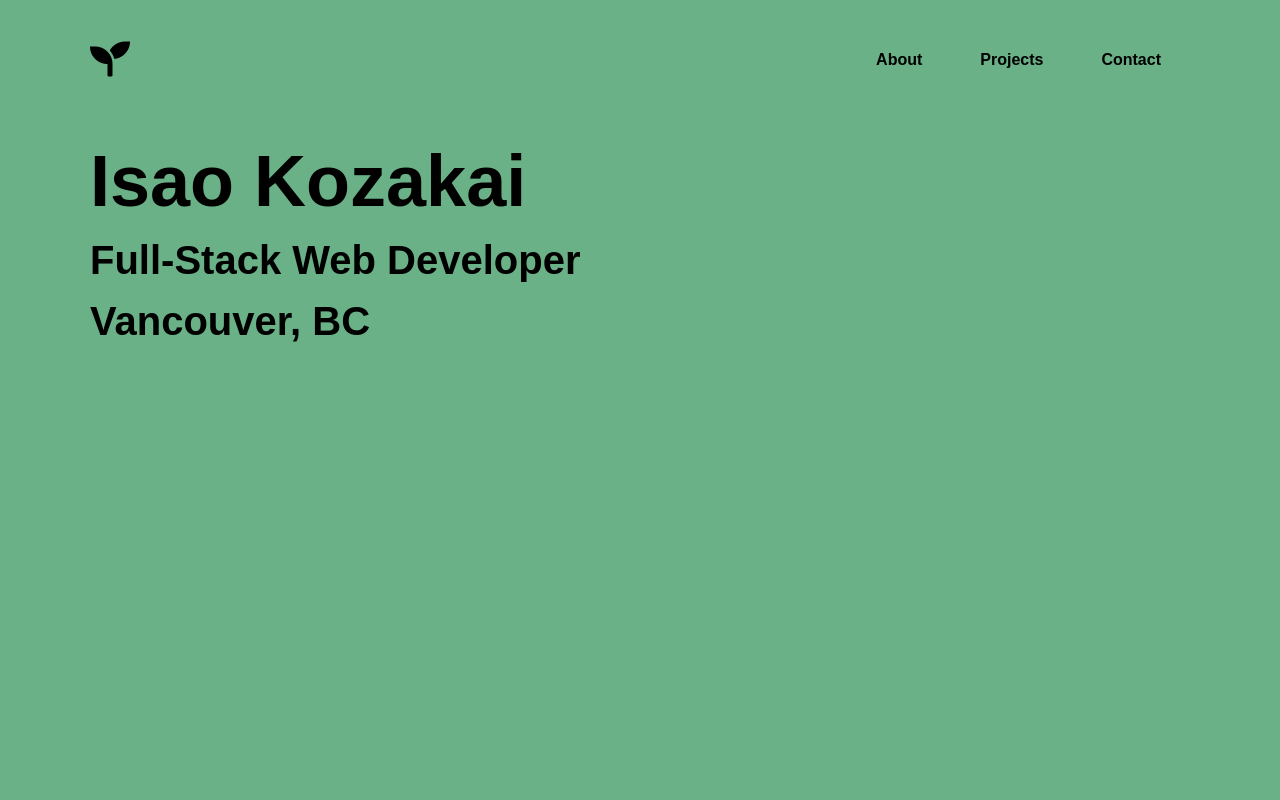
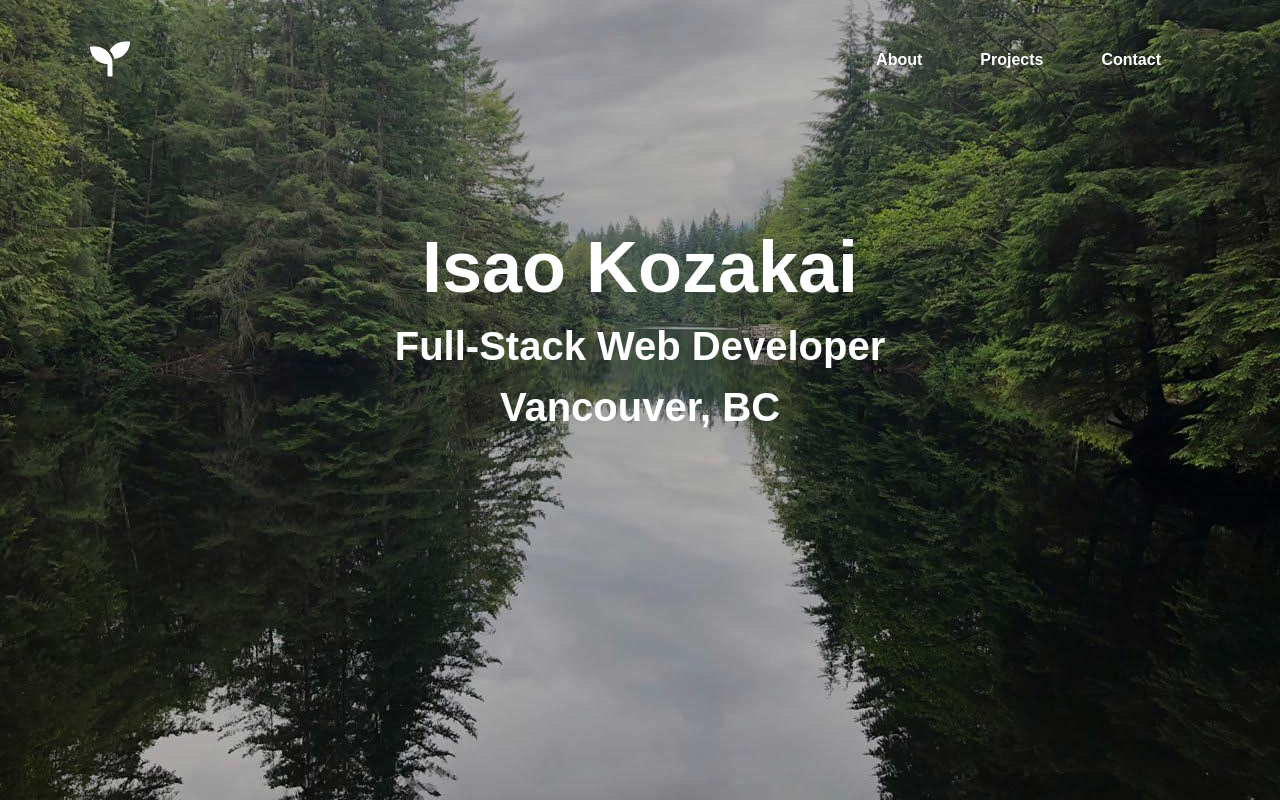
Before and after one commit to isaokozakai/my-portfolio-site_v1, a React (Create React App) app: page / in a window 1280 px wide. Shown: the top 800 px of the page. Built offline with nearby package versions, Linux system fonts and the light colour scheme.

Commit message:
Change the background for the landing page

```diff
--- a/src/components/Header.js
+++ b/src/components/Header.js
@@ -6,8 +6,10 @@ const Header = () => {
       const header = document.getElementById("header");
       if (document.body.scrollTop > 100 || document.documentElement.scrollTop > 100) {
         header.style.height = "10vh";
+        header.style.backgroundColor = "#666";
       } else {
         header.style.height = "15vh";
+        header.style.backgroundColor = "transparent";
       }
     };
   }, []);
--- a/src/styles/_base.scss
+++ b/src/styles/_base.scss
@@ -20,14 +20,13 @@ a {
 }
 
 #header {
+  background-color: transparent;
   position: fixed;
   top: 0;
   height: 15vh;
   min-height: 10vh;
   width: 100%;
-  color: black;
-  background-color: #6ab187;
-  z-index: 1;
+  z-index: 2;
   transition: 0.5s;
 
   .container {
@@ -39,9 +38,9 @@ a {
   }
 
   .logo {
+    color: white;
     font-size: 40px;
     margin: auto 0;
-    color: black;
     transition-duration: 0.2s;
     cursor: pointer;
   }
@@ -59,7 +58,7 @@ a {
     }
 
     a {
-      color: black;
+      color: white;
       font-weight: bold;
       display: inline-block;
       transition-duration: 0.2s;
@@ -85,20 +84,36 @@ main {
   margin: 0 auto;
 }
 
+#landing::after {
+  content: '';
+  background-color: rgba(0,0,0,.3);
+  position: absolute;
+  left: 0;
+  right: 0;
+  top: 0;
+  bottom: 0;
+}
+
 #landing {
-  color: black;
-  background-color: #6ab187;
+  color: white;
+  background: url(./images/background.png) center;
+  background-size: cover;
   min-height: 100vh;
+  position: relative;
 }
 
 .landing-title {
-  margin: 60px auto;
-  text-align: left;
+  display: inline-block;
+  margin: 170px auto;
+  padding: 0 20px;
+  text-align: center;
   font-weight: bold;
+  border-radius: 5px;
+  position: relative;
+  z-index: 1;
 
   h1 {
     margin: 1rem 0;
-    width: 50%;
     font-size: 4.5rem;
     @media (max-width: 576px) {
       font-size: 3rem;
--- a/src/styles/_pc.scss
+++ b/src/styles/_pc.scss
@@ -17,10 +17,6 @@
   }
 
   #header {
-    width: 100%;
-    color: black;
-    background-color: #6ab187;
-
     a {
       text-decoration: none;
     }
@@ -34,7 +30,6 @@
 
     .logo {
       font-size: 40px;
-      color: black;
       transition-duration: 0.2s;
       cursor: pointer;
     }
@@ -50,7 +45,6 @@
       }
 
       a {
-        color: black;
         font-weight: bold;
         display: inline-block;
         padding: 0 1.5rem;
@@ -78,20 +72,15 @@
   }
 
   #landing {
-    color: black;
-    background-color: #6ab187;
   }
 
   .landing-title {
-    margin: 100px auto;
-    text-align: left;
     font-weight: bold;
 
     h1 {
       margin: 1rem 0;
-      width: 50%;
       font-size: 4.5rem;
-      @media screen and (max-width: 576px) {
+      @media (max-width: 576px) {
         font-size: 3rem;
       }
     }
@@ -99,7 +88,7 @@
     h2 {
       margin: 1rem 0;
       font-size: 2.5rem;
-      @media screen and (max-width: 576px) {
+      @media (max-width: 576px) {
         font-size: 2rem;
       }
     }
```
Also changed, not shown: src/styles/images/background.png (added).
